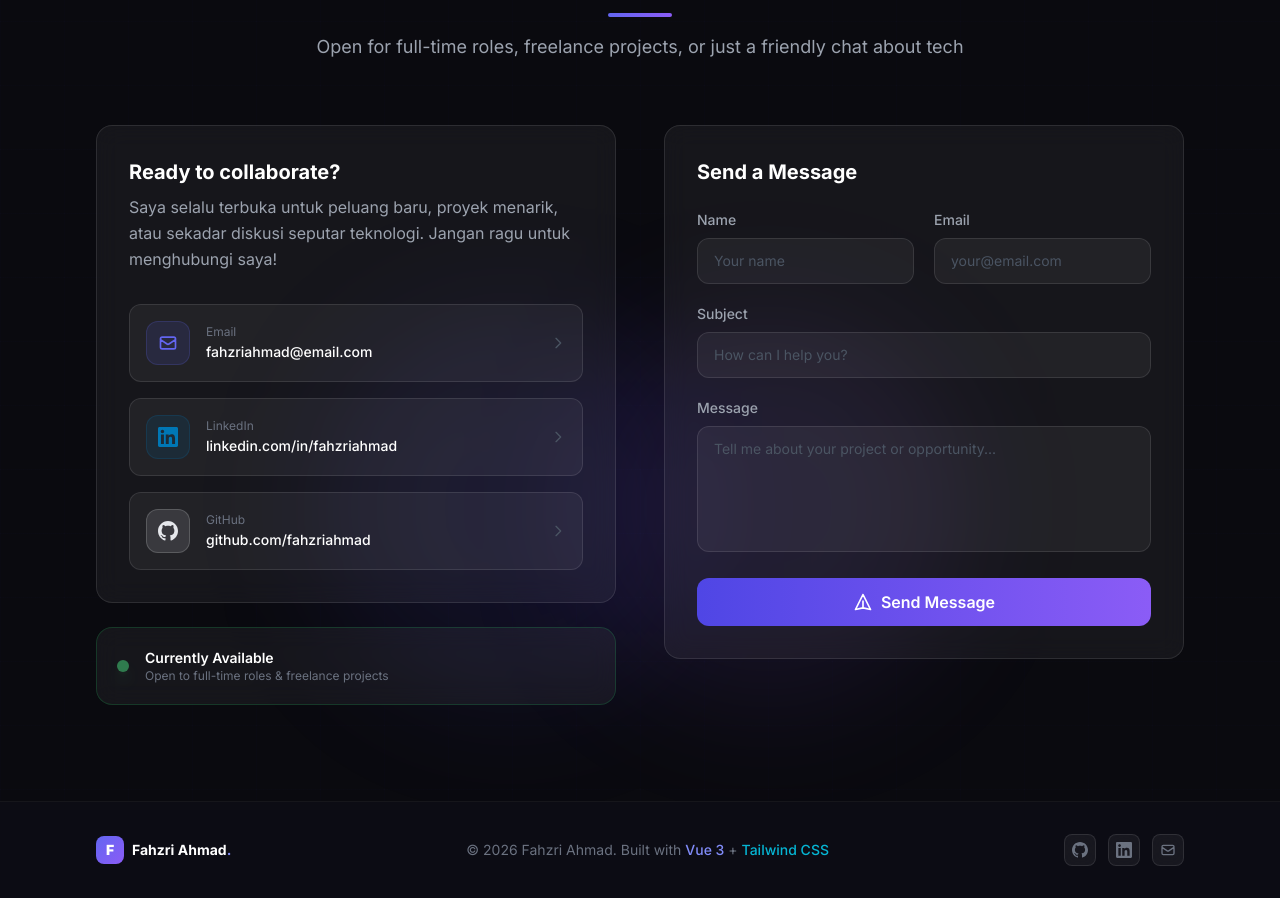
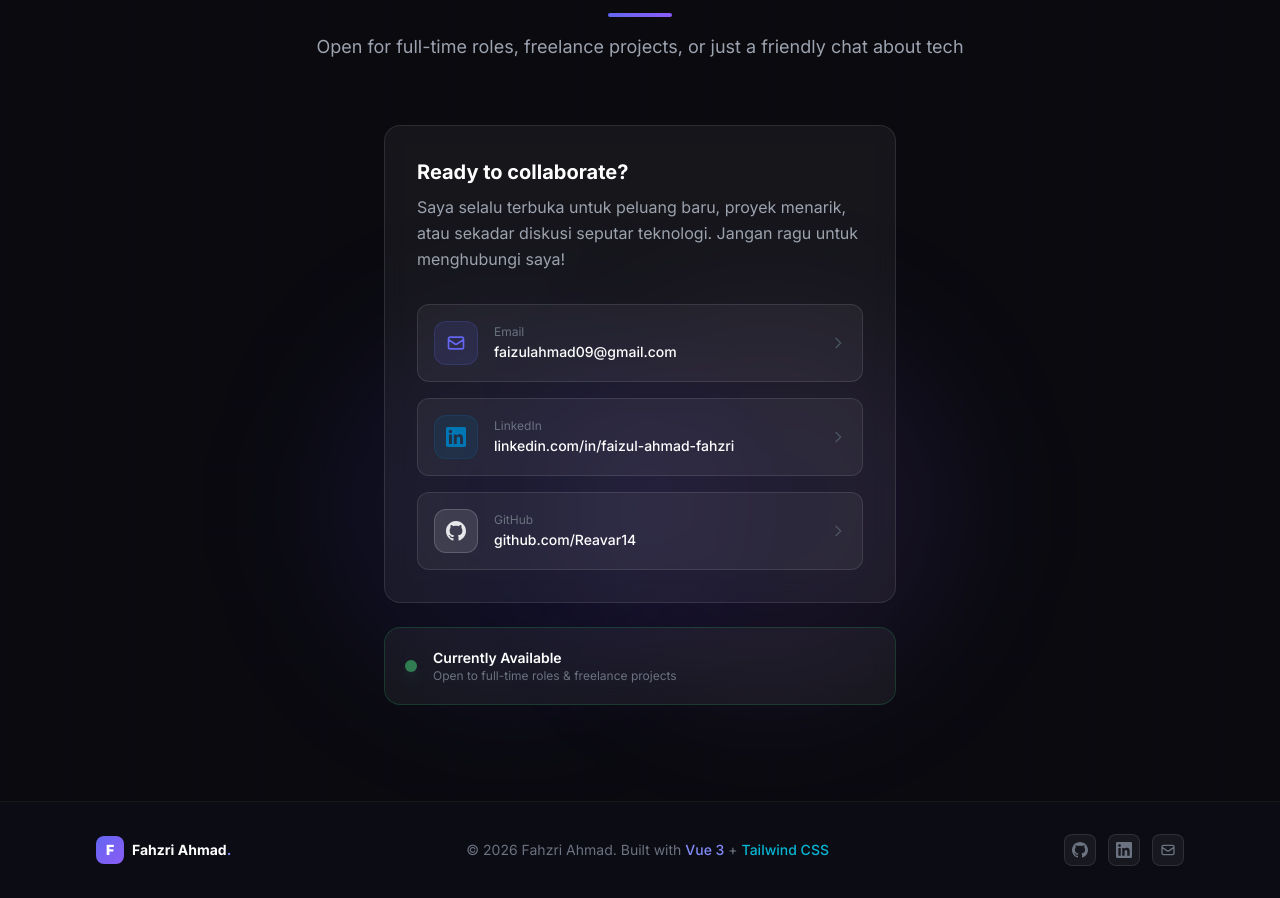
Before and after one commit to Reavar14/portofolio-fahzri, a Vue app: page / in a window 1280 px wide. Shown: the part 5500-6398 px from the top of the page. Built offline with nearby package versions, Linux system fonts and the light colour scheme.

Commit message:
feat: remove contact form, center contact info panel

```diff
--- a/src/components/ContactSection.vue
+++ b/src/components/ContactSection.vue
@@ -17,9 +17,9 @@
         </p>
       </div>
 
-      <div class="grid lg:grid-cols-2 gap-12 items-start">
-        <!-- Contact Info -->
-        <div class="space-y-6 animate-on-scroll">
+      <!-- Contact Info — centered -->
+      <div class="flex justify-center animate-on-scroll">
+        <div class="w-full max-w-lg space-y-6">
           <div class="glass-card p-8">
             <h3 class="text-xl font-bold text-white mb-2">Ready to collaborate?</h3>
             <p class="text-gray-400 leading-relaxed mb-8">
@@ -65,129 +65,33 @@
             </div>
           </div>
         </div>
-
-        <!-- Contact Form -->
-        <div class="animate-on-scroll" style="transition-delay: 0.2s">
-          <form @submit.prevent="handleSubmit" class="glass-card p-8 space-y-5">
-            <h3 class="text-xl font-bold text-white mb-6">Send a Message</h3>
-
-            <div class="grid sm:grid-cols-2 gap-5">
-              <div>
-                <label class="block text-sm font-medium text-gray-400 mb-2">Name</label>
-                <input
-                  v-model="form.name"
-                  type="text"
-                  placeholder="Your name"
-                  required
-                  class="w-full px-4 py-3 rounded-xl bg-white/5 border border-white/10 text-white placeholder-gray-600 focus:outline-none focus:border-primary-500/60 focus:bg-white/8 transition-all duration-200 text-sm"
-                />
-              </div>
-              <div>
-                <label class="block text-sm font-medium text-gray-400 mb-2">Email</label>
-                <input
-                  v-model="form.email"
-                  type="email"
-                  placeholder="your@email.com"
-                  required
-                  class="w-full px-4 py-3 rounded-xl bg-white/5 border border-white/10 text-white placeholder-gray-600 focus:outline-none focus:border-primary-500/60 focus:bg-white/8 transition-all duration-200 text-sm"
-                />
-              </div>
-            </div>
-
-            <div>
-              <label class="block text-sm font-medium text-gray-400 mb-2">Subject</label>
-              <input
-                v-model="form.subject"
-                type="text"
-                placeholder="How can I help you?"
-                required
-                class="w-full px-4 py-3 rounded-xl bg-white/5 border border-white/10 text-white placeholder-gray-600 focus:outline-none focus:border-primary-500/60 focus:bg-white/8 transition-all duration-200 text-sm"
-              />
-            </div>
-
-            <div>
-              <label class="block text-sm font-medium text-gray-400 mb-2">Message</label>
-              <textarea
-                v-model="form.message"
-                rows="5"
-                placeholder="Tell me about your project or opportunity..."
-                required
-                class="w-full px-4 py-3 rounded-xl bg-white/5 border border-white/10 text-white placeholder-gray-600 focus:outline-none focus:border-primary-500/60 focus:bg-white/8 transition-all duration-200 text-sm resize-none"
-              />
-            </div>
-
-            <button
-              type="submit"
-              :disabled="sending"
-              class="btn-primary w-full justify-center flex items-center gap-2 text-base"
-            >
-              <svg v-if="!sending && !sent" class="w-5 h-5" fill="none" stroke="currentColor" viewBox="0 0 24 24">
-                <path stroke-linecap="round" stroke-linejoin="round" stroke-width="2" d="M12 19l9 2-9-18-9 18 9-2zm0 0v-8"/>
-              </svg>
-              <svg v-if="sending" class="w-5 h-5 animate-spin" fill="none" viewBox="0 0 24 24">
-                <circle class="opacity-25" cx="12" cy="12" r="10" stroke="currentColor" stroke-width="4"/>
-                <path class="opacity-75" fill="currentColor" d="M4 12a8 8 0 018-8V0C5.373 0 0 5.373 0 12h4z"/>
-              </svg>
-              <svg v-if="sent" class="w-5 h-5" fill="none" stroke="currentColor" viewBox="0 0 24 24">
-                <path stroke-linecap="round" stroke-linejoin="round" stroke-width="2" d="M5 13l4 4L19 7"/>
-              </svg>
-              {{ sending ? 'Sending...' : sent ? 'Message Sent!' : 'Send Message' }}
-            </button>
-
-            <p v-if="sent" class="text-green-400 text-sm text-center">
-              ✅ Thank you! I'll get back to you soon.
-            </p>
-          </form>
-        </div>
       </div>
     </div>
   </section>
 </template>
 
 <script setup>
-import { ref, reactive } from 'vue'
-
-const sending = ref(false)
-const sent = ref(false)
-
-const form = reactive({
-  name: '',
-  email: '',
-  subject: '',
-  message: '',
-})
-
-const handleSubmit = async () => {
-  sending.value = true
-  // Simulate sending (replace with actual email service like EmailJS or Formspree)
-  await new Promise(resolve => setTimeout(resolve, 1500))
-  sending.value = false
-  sent.value = true
-  Object.assign(form, { name: '', email: '', subject: '', message: '' })
-  setTimeout(() => { sent.value = false }, 5000)
-}
-
 const contacts = [
   {
     label: 'Email',
-    value: 'fahzriahmad@email.com',
-    href: 'mailto:fahzriahmad@email.com',
+    value: 'faizulahmad09@gmail.com',
+    href: 'mailto:faizulahmad09@gmail.com',
     icon: '<svg fill="none" stroke="currentColor" viewBox="0 0 24 24" class="w-5 h-5"><path stroke-linecap="round" stroke-linejoin="round" stroke-width="2" d="M3 8l7.89 5.26a2 2 0 002.22 0L21 8M5 19h14a2 2 0 002-2V7a2 2 0 00-2-2H5a2 2 0 00-2 2v10a2 2 0 002 2z"/></svg>',
     color: '#6366f1',
     external: false,
   },
   {
     label: 'LinkedIn',
-    value: 'linkedin.com/in/fahzriahmad',
-    href: 'https://linkedin.com/in/fahzriahmad',
+    value: 'linkedin.com/in/faizul-ahmad-fahzri',
+    href: 'https://www.linkedin.com/in/faizul-ahmad-fahzri',
     icon: '<svg fill="currentColor" viewBox="0 0 24 24" class="w-5 h-5"><path d="M20.447 20.452h-3.554v-5.569c0-1.328-.027-3.037-1.852-3.037-1.853 0-2.136 1.445-2.136 2.939v5.667H9.351V9h3.414v1.561h.046c.477-.9 1.637-1.85 3.37-1.85 3.601 0 4.267 2.37 4.267 5.455v6.286zM5.337 7.433c-1.144 0-2.063-.926-2.063-2.065 0-1.138.92-2.063 2.063-2.063 1.14 0 2.064.925 2.064 2.063 0 1.139-.925 2.065-2.064 2.065zm1.782 13.019H3.555V9h3.564v11.452zM22.225 0H1.771C.792 0 0 .774 0 1.729v20.542C0 23.227.792 24 1.771 24h20.451C23.2 24 24 23.227 24 22.271V1.729C24 .774 23.2 0 22.222 0h.003z"/></svg>',
     color: '#0077b5',
     external: true,
   },
   {
     label: 'GitHub',
-    value: 'github.com/fahzriahmad',
-    href: 'https://github.com/fahzriahmad',
+    value: 'github.com/Reavar14',
+    href: 'https://github.com/Reavar14',
     icon: '<svg fill="currentColor" viewBox="0 0 24 24" class="w-5 h-5"><path d="M12 0c-6.626 0-12 5.373-12 12 0 5.302 3.438 9.8 8.207 11.387.599.111.793-.261.793-.577v-2.234c-3.338.726-4.033-1.416-4.033-1.416-.546-1.387-1.333-1.756-1.333-1.756-1.089-.745.083-.729.083-.729 1.205.084 1.839 1.237 1.839 1.237 1.07 1.834 2.807 1.304 3.492.997.107-.775.418-1.305.762-1.604-2.665-.305-5.467-1.334-5.467-5.931 0-1.311.469-2.381 1.236-3.221-.124-.303-.535-1.524.117-3.176 0 0 1.008-.322 3.301 1.23.957-.266 1.983-.399 3.003-.404 1.02.005 2.047.138 3.006.404 2.291-1.552 3.297-1.23 3.297-1.23.653 1.653.242 2.874.118 3.176.77.84 1.235 1.911 1.235 3.221 0 4.609-2.807 5.624-5.479 5.921.43.372.823 1.102.823 2.222v3.293c0 .319.192.694.801.576 4.765-1.589 8.199-6.086 8.199-11.386 0-6.627-5.373-12-12-12z"/></svg>',
     color: '#e5e7eb',
     external: true,
```
